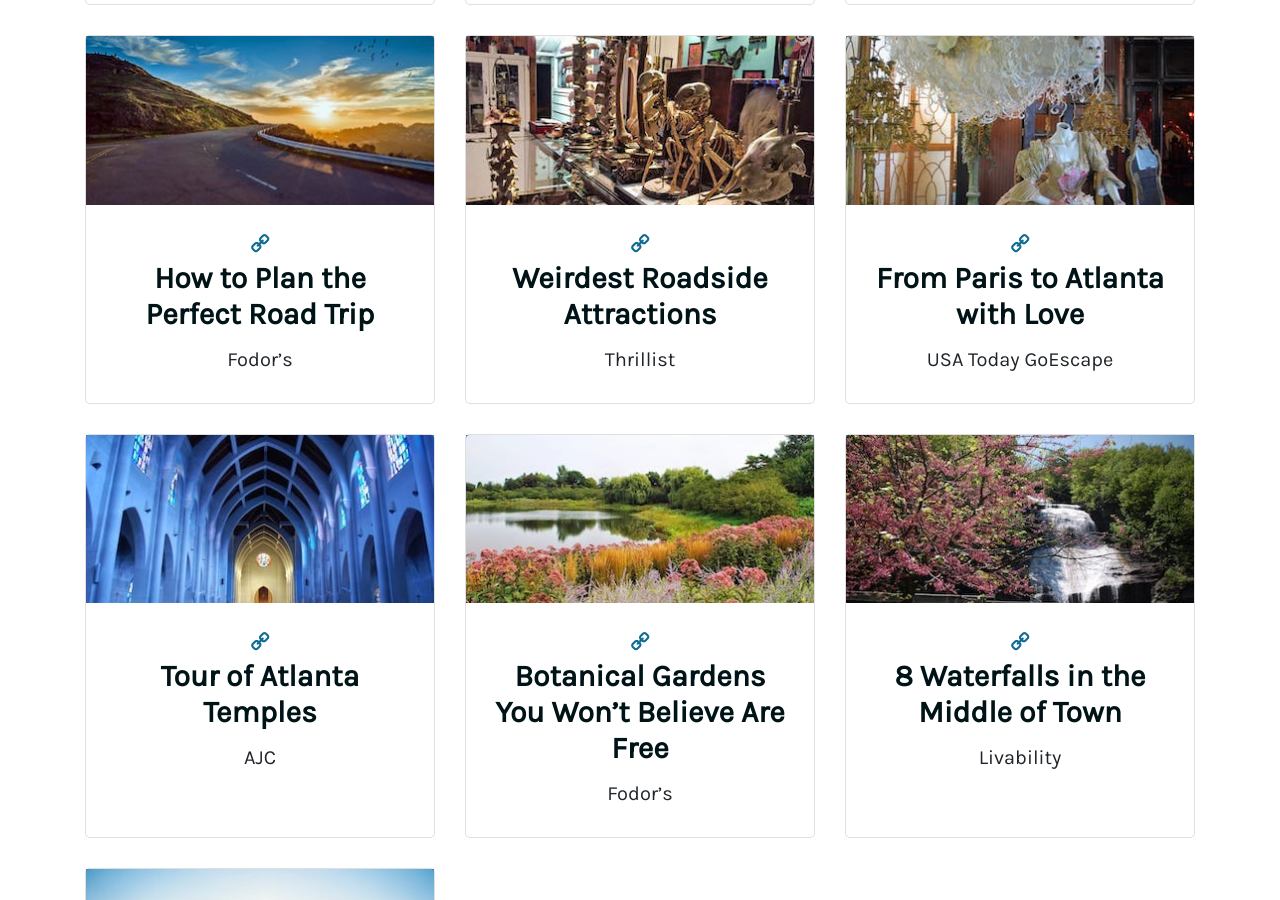
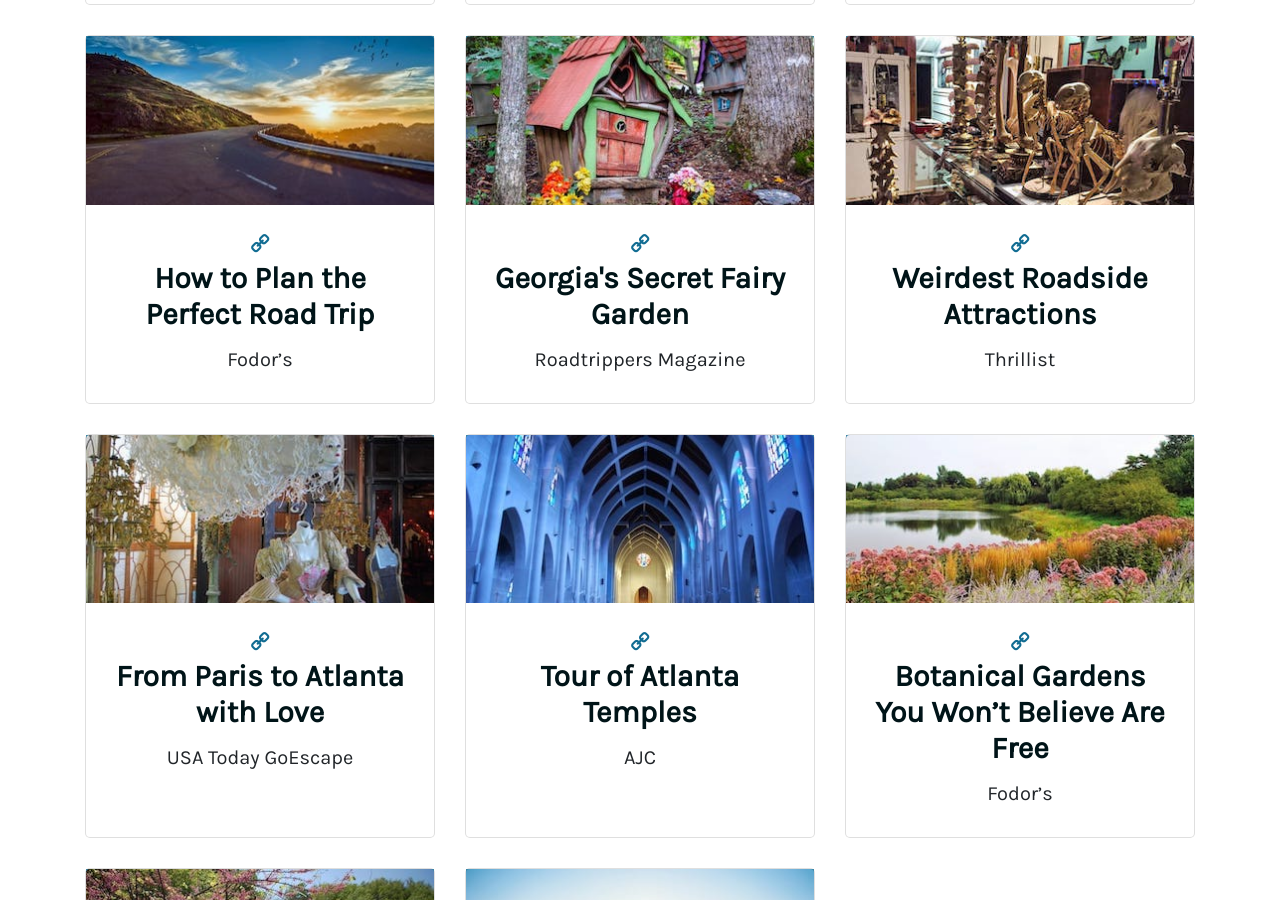
Before and after one commit to crodewig/crodewig.github.io, a Jekyll site: the page built from writing.html, in a window 1280 px wide and 900 px high, scrolled down 894 px. Built offline with Jekyll 4.4.1, drawn with Linux system fonts in a browser that asks for light colours.

Commit message:
Add Roadtrippers article

```diff
--- a/_data/writing.yml
+++ b/_data/writing.yml
@@ -19,6 +19,11 @@
     publisher: Fodor’s
     link: https://www.fodors.com/news/photos/how-to-plan-the-perfect-road-trip
     image: /assets/img/writing/plan-perfect-road-trip.jpg
+
+  - title: Georgia's Secret Fairy Garden
+    publisher: Roadtrippers Magazine
+    link: https://roadtrippers.com/magazine/sleepy-hollow-georgia
+    image: /assets/img/writing/georgias-secret-fairy-garden.jpg
 
   - title: Weirdest Roadside Attractions
     publisher: Thrillist
```
Also changed, not shown: assets/img/writing/georgias-secret-fairy-garden.jpg (added).
